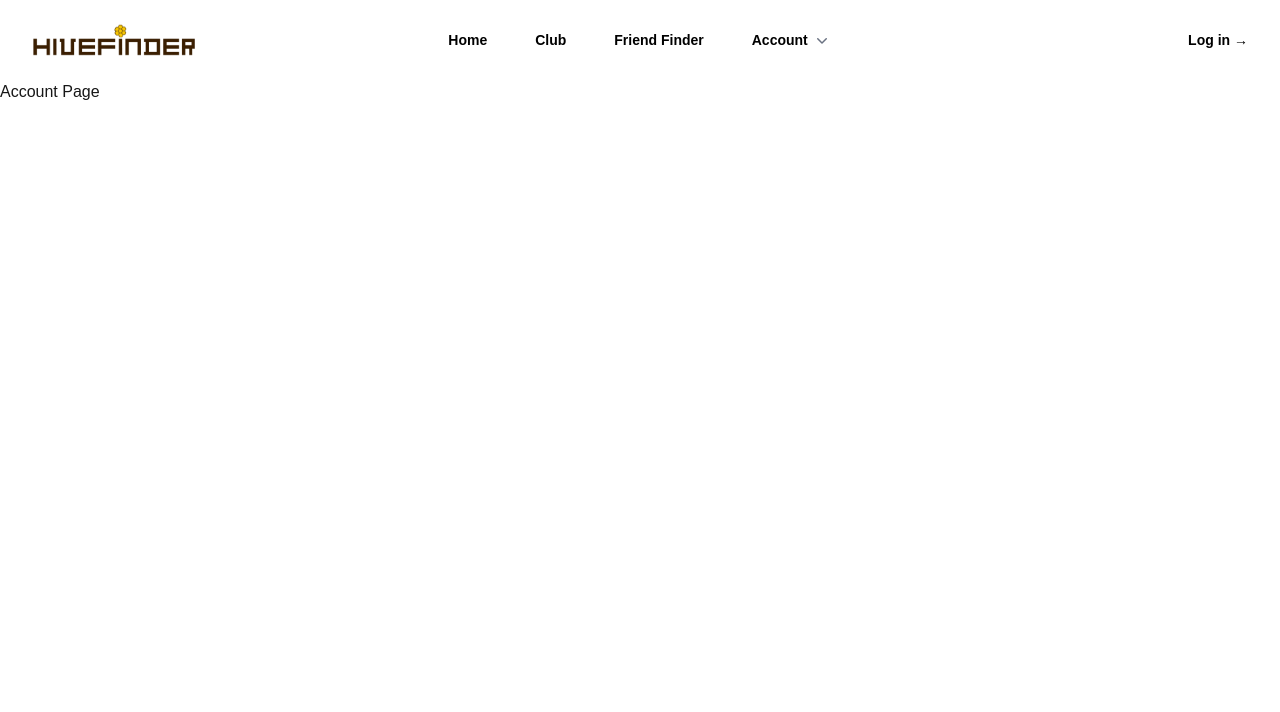
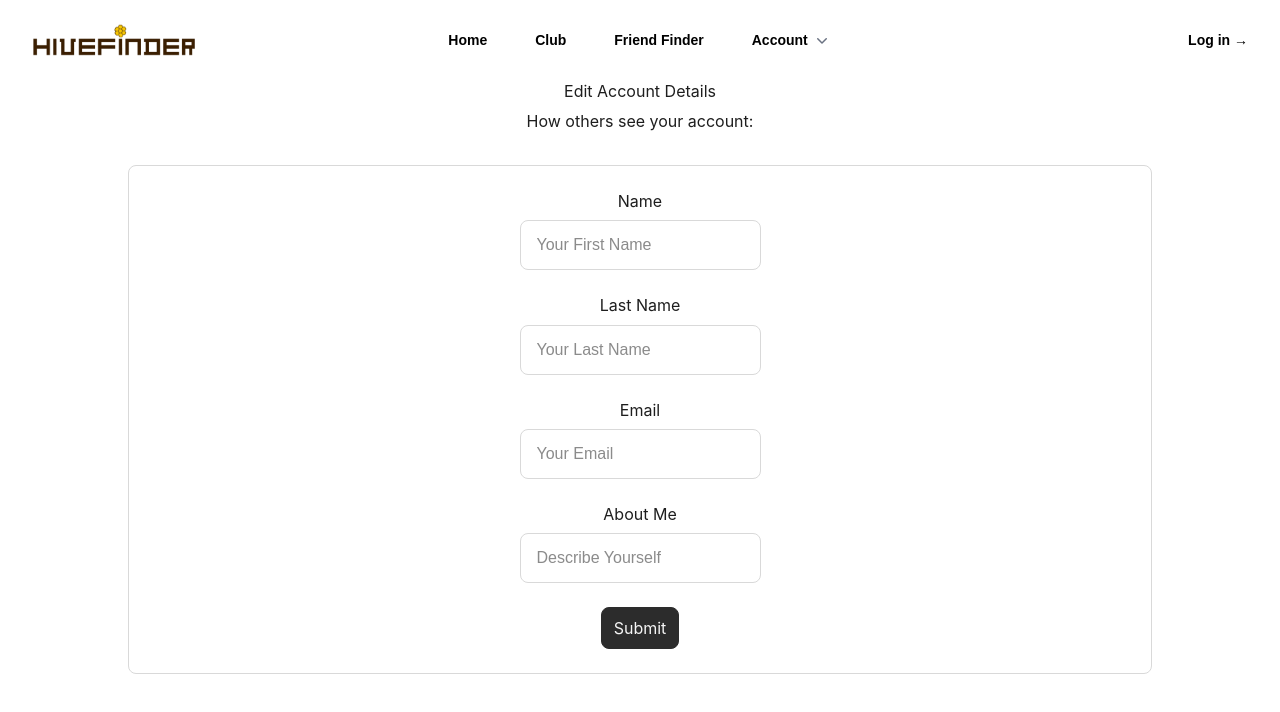
Before and after one commit to markciubal/hivefinder, a Next.js app: page /account in a window 1280 px wide. Shown: the top 712 px of the page. Built offline with nearby package versions, Linux system fonts and the light colour scheme.

Commit message:
Add account page layout and styling with form inputs

```diff
--- /dev/null
+++ b/app/account/page.css
@@ -0,0 +1,129 @@
+/* ===== Base Layout ===== */
+.hero-form {
+  display: flex;
+  flex-direction: column;
+  justify-content: center;
+  align-items: center;
+  gap: 32px;
+  background-color: #ffffff;
+}
+
+.text-content-title {
+  display: flex;
+  flex-direction: column;
+  align-items: center;
+  gap: 8px;
+}
+
+/* ===== Typography ===== */
+.text-1 {
+  text-align: center;
+  font-size: 72px;
+  font-family: Inter, sans-serif;
+  letter-spacing: -3%;
+  line-height: 120%;
+  color: #2c2c2c;
+}
+
+.text-2 {
+  text-align: center;
+  font-size: 32px;
+  font-family: Inter, sans-serif;
+  line-height: 120%;
+  color: #2c2c2c;
+}
+
+/* Generic text styles for labels and inputs */
+.text-3,
+.text-5,
+.text-7,
+.text-9 {
+  text-align: left;
+  font-size: 16px;
+  font-family: Inter, sans-serif;
+  align-items: center;
+  line-height: 140%;
+  color: #1e1e1e;
+}
+
+.text-4,
+.text-6,
+.text-8,
+.text-1-0 {
+  text-align: left;
+  font-size: 16px;
+  font-family: Inter, sans-serif;
+  line-height: 100%;
+  color: #b3b3b3;
+}
+
+/* ===== Form Sections ===== */
+.form-contact {
+  border-radius: 8px;
+  display: flex;
+  flex-direction: column;
+  align-items: flex-start;
+  padding: 24px;
+  gap: 24px;
+  background-color: #ffffff;
+  border: 1px solid #d9d9d9;
+  min-width: 80vw;
+}
+
+.input-field,
+.textarea-field {
+  display: flex;
+  flex-direction: column;
+  align-items: center;
+  width: 100%;
+  gap: 8px;
+}
+
+.input,
+.textarea {
+  border-radius: 8px;
+  display: flex;
+  align-items: center;
+  padding: 12px 16px;
+  background-color: #ffffff;
+  border: 1px solid #d9d9d9;
+}
+
+.textarea {
+  align-items: flex-start;
+}
+
+/* ===== Buttons ===== */
+.button-group {
+  display: flex;
+  flex-direction: row;
+  align-items: center;
+  width: 100%;
+  flex: 1;
+  gap: 16px;
+  justify-content: center;
+}
+
+.button {
+  border-radius: 8px;
+  display: flex;
+  justify-content: center;
+  align-items: center;
+  padding: 12px;
+  gap: 8px;
+  background-color: #2c2c2c;
+  border: 1px solid #2c2c2c;
+  cursor: pointer;
+  transition: background-color 0.2s ease;
+}
+
+.button:hover {
+  background-color: #3c3c3c;
+}
+
+.text-1-1 {
+  font-size: 16px;
+  font-family: Inter, sans-serif;
+  color: #f5f5f5;
+  line-height: 100%;
+}
--- a/app/account/page.jsx
+++ b/app/account/page.jsx
@@ -1,10 +1,46 @@
-import React from 'react'
-import Header from '../components/header/Header.jsx'
-export default function page() {
+import "./page.css";
+import Header from "../components/header/Header.jsx";
+
+
+export default function Page() {
   return (
     <>
       <Header />
-      <h1>Account Page</h1>
+      <div className="hero-form">
+        <div className="text-content-title">
+          <p className="text-7">Edit Account Details</p>
+          <p className="text-9">How others see your account:</p>
+        </div>
+
+        <div className="form-contact">
+          <div className="input-field">
+            <p className="text-3">Name</p>
+          <input id="firstname" firstname="firstname" className="input" placeholder="Your First Name" />
+
+          </div>
+
+          <div className="input-field">
+            <p className="text-5">Last Name</p>
+           <input id="lastname" lastname="lastname" className="input" placeholder="Your Last Name"/>
+          </div>
+
+          <div className="input-field">
+            <p className="text-7">Email</p>
+            <input id="email" email="email" className="input" placeholder="Your Email"/>
+          </div>
+
+          <div className="textarea-field">
+            <p className="text-9">About Me</p>
+            <input id="aboutme" aboutme="aboutme" className="input" placeholder="Describe Yourself"/>
+          </div>
+
+          <div className="button-group">
+            <button className="button">
+              <p className="text-1-1">Submit</p>
+            </button>
+          </div>
+        </div>
+      </div>
     </>
-  )
+  );
 }
```
Also changed, not shown: 1 other file (tests, documents, lock files or other folders).
